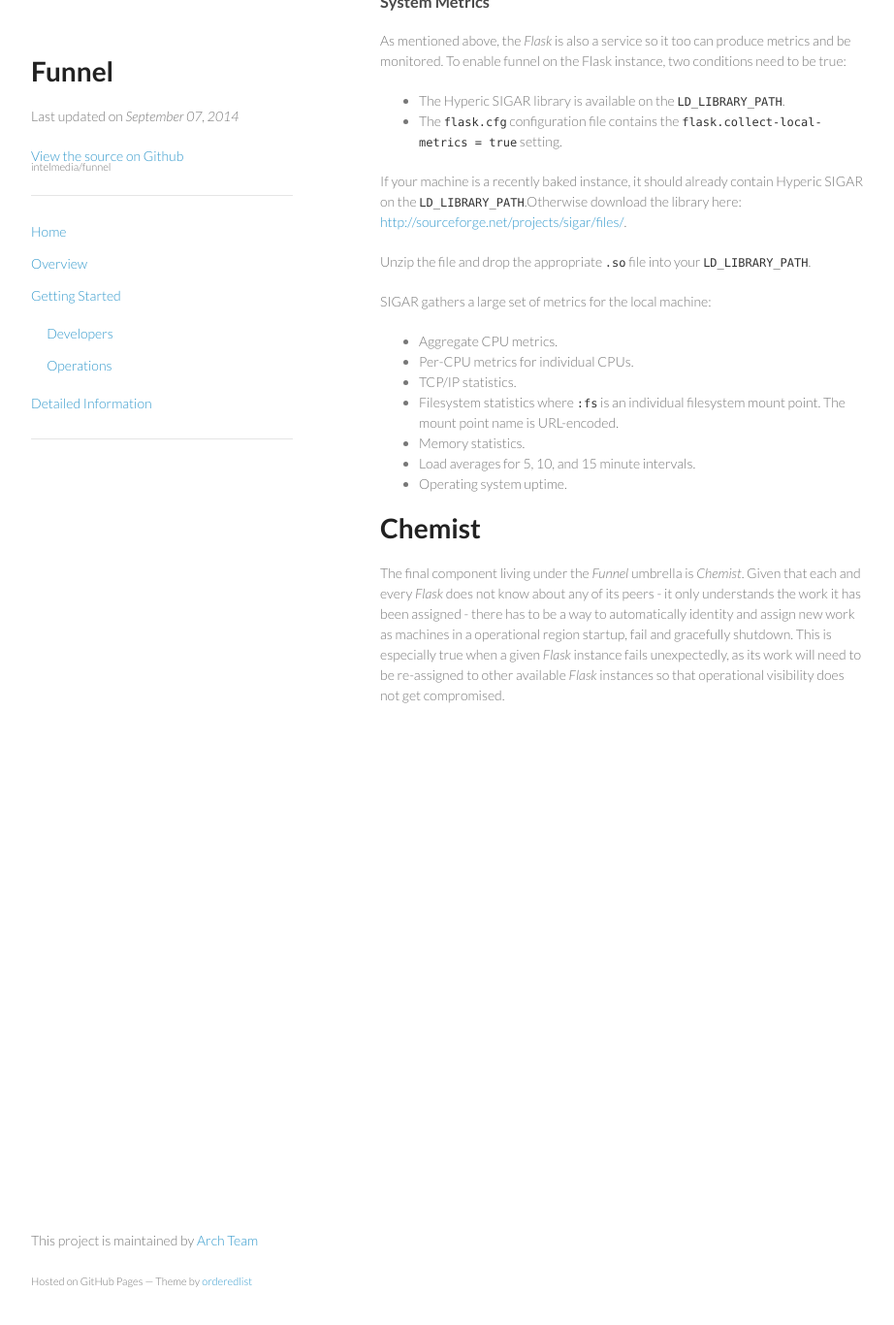
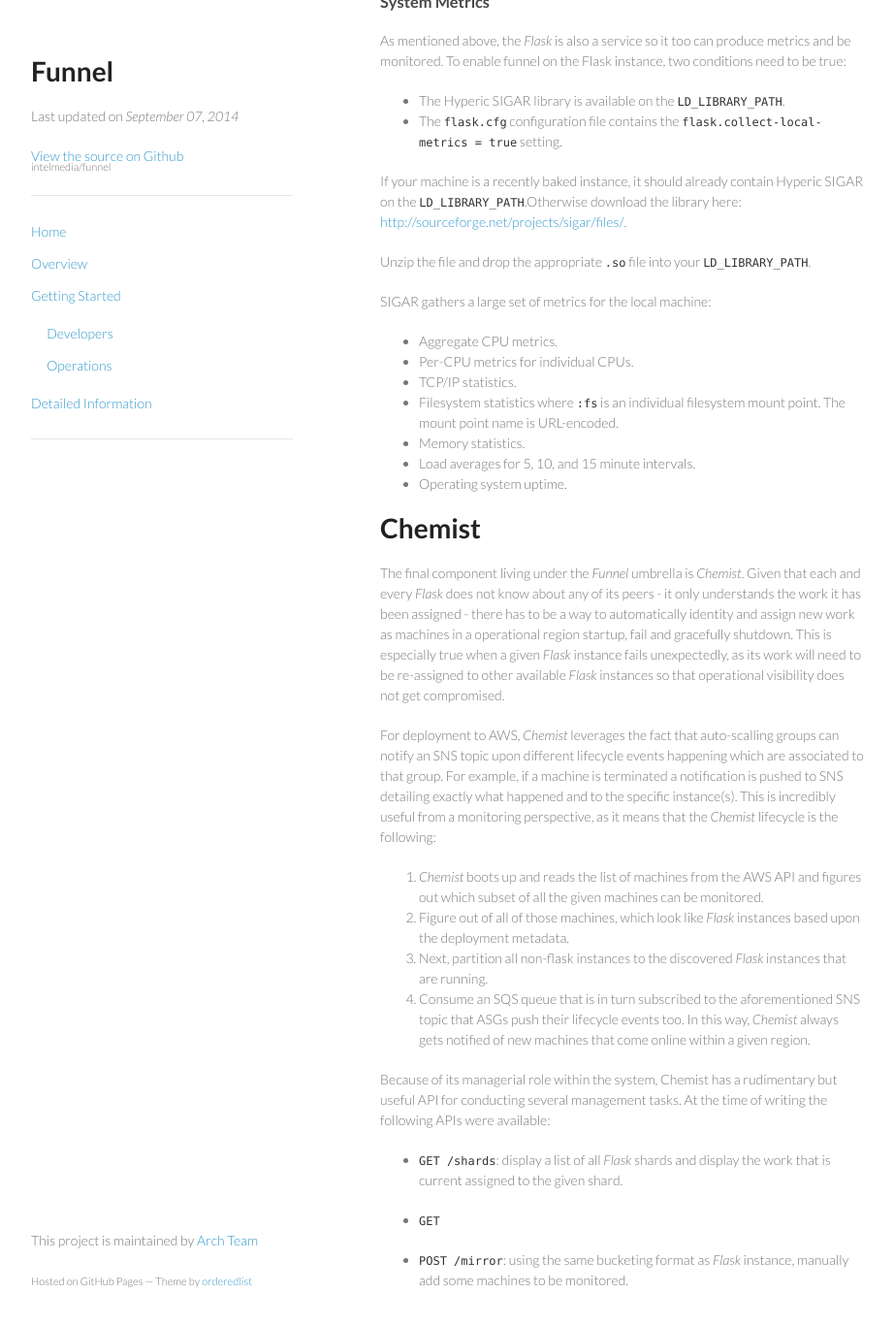
Before and after one commit to Verizon/funnel, a Jekyll site: the page built from getting-started/operations.md, in a window 1280 px wide and 1400 px high, scrolled down 4044 px. Shown: the top 1366 px of the window at 97% size, without its empty margins (178-1100 px from the left). Built offline with Jekyll 4.4.1, drawn with Linux system fonts in a browser that asks for light colours; Markdown is read by kramdown in place of the engine named in the settings.

Commit message:
updating the operations instructions

```diff
--- a/getting-started/operations.md
+++ b/getting-started/operations.md
@@ -174,3 +174,19 @@
 # Chemist
 
 The final component living under the *Funnel* umbrella is *Chemist*. Given that each and every *Flask* does not know about any of its peers - it only understands the work it has been assigned - there has to be a way to automatically identity and assign new work as machines in a operational region startup, fail and gracefully shutdown. This is especially true when a given *Flask* instance fails unexpectedly, as its work will need to be re-assigned to other available *Flask* instances so that operational visibility does not get compromised.
+
+For deployment to AWS, *Chemist* leverages the fact that auto-scalling groups can notify an SNS topic upon different lifecycle events happening which are associated to that group. For example, if a machine is terminated a notification is pushed to SNS detailing exactly what happened and to the specific instance(s). This is incredibly useful from a monitoring perspective, as it means that the *Chemist* lifecycle is the following:
+
+1. *Chemist* boots up and reads the list of machines from the AWS API and figures out which subset of all the given machines can be monitored.
+1. Figure out of all of those machines, which look like *Flask* instances based upon the deployment metadata.
+1. Next, partition all non-flask instances to the discovered *Flask* instances that are running.
+1. Consume an SQS queue that is in turn subscribed to the aforementioned SNS topic that ASGs push their lifecycle events too. In this way, *Chemist* always gets notified of new machines that come online within a given region.
+
+Because of its managerial role within the system, Chemist has a rudimentary but useful API for conducting several management tasks. At the time of writing the following APIs were available:
+
+* `GET /shards`: display a list of all *Flask* shards and display the work that is current assigned to the given shard.
+
+* `GET `
+
+
+* `POST /mirror`: using the same bucketing format as *Flask* instance, manually add some machines to be monitored.
```
